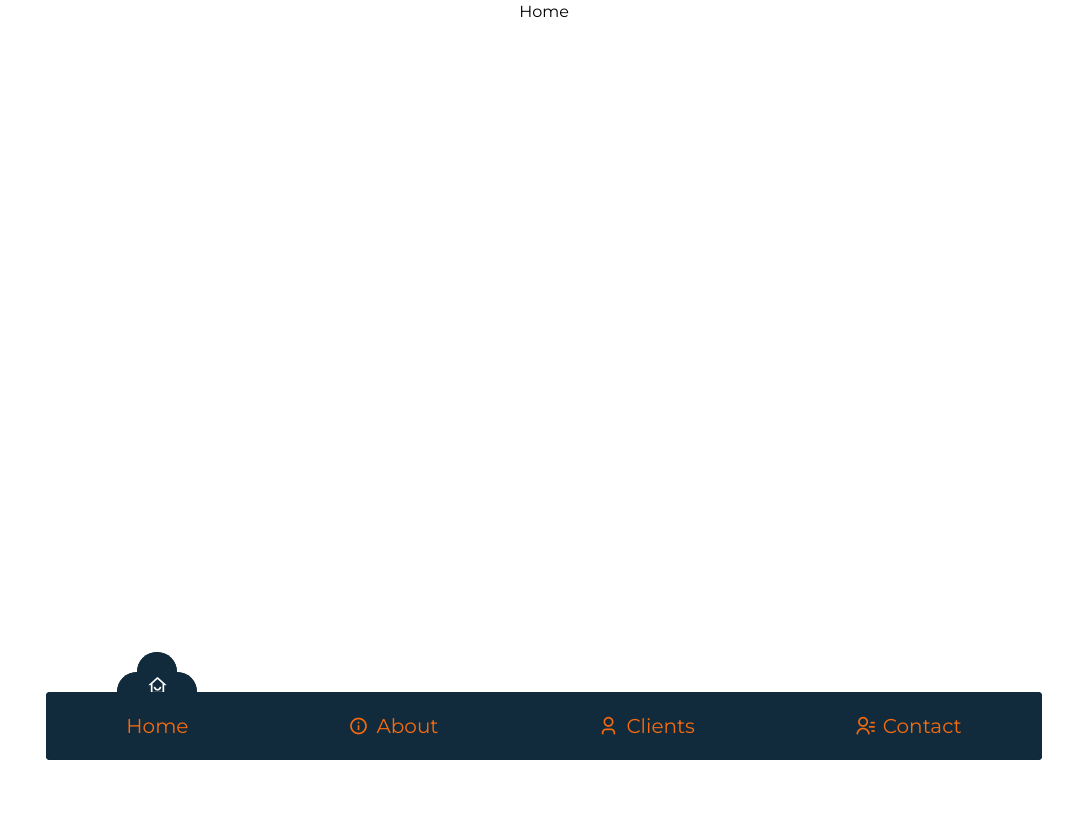
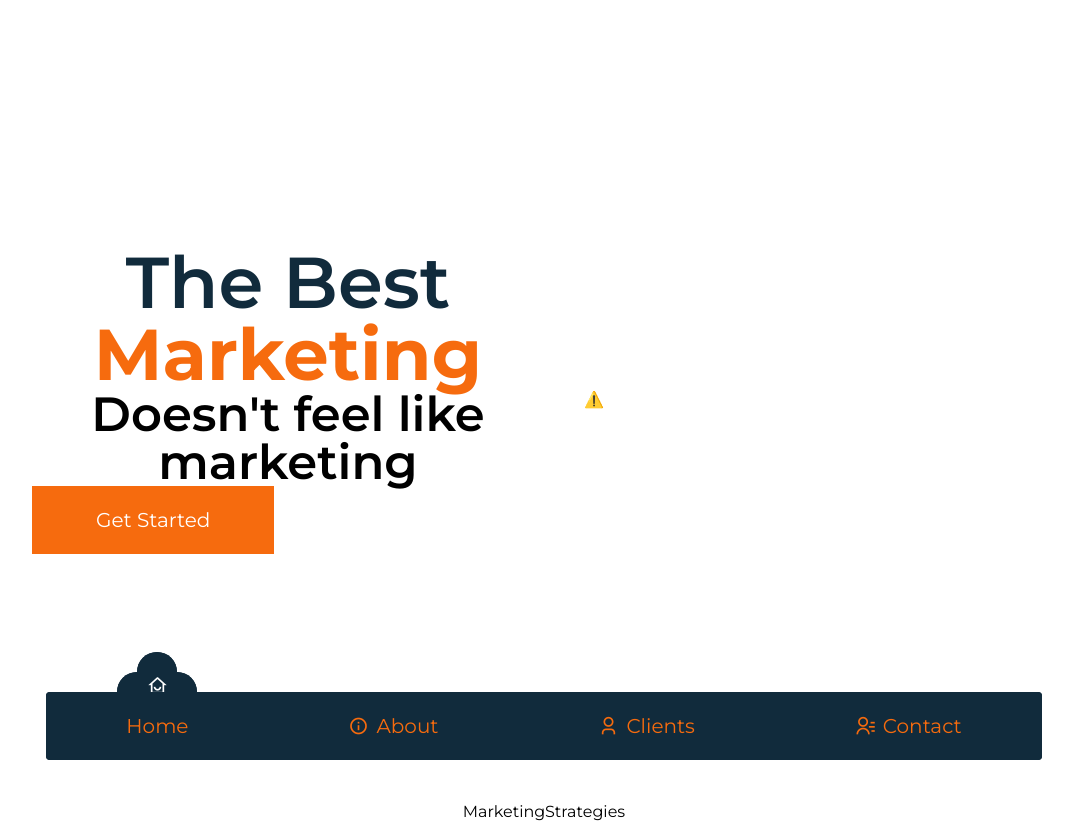
Before and after one commit to maxymlyskov/lengency, a React (Create React App) app: page / in a window 1280 px wide. Shown: the whole page, without its empty margins (96-1169 px from the left). Before the commit the page ends 800 px from the top, so only its background shows below. Built offline with nearby package versions, Linux system fonts and the light colour scheme; no server answers.

Commit message:
Added intro component to Home page.

```diff
--- a/public/index.html
+++ b/public/index.html
@@ -13,6 +13,7 @@
 
     <link rel="manifest" href="%PUBLIC_URL%/manifest.json" />
     <link href="https://cdn.jsdelivr.net/npm/remixicon@2.5.0/fonts/remixicon.css" rel="stylesheet">
+    <script src="https://unpkg.com/@lottiefiles/lottie-player@latest/dist/lottie-player.js"></script>
     <title>Sheytailwind</title>
   </head>
   <body>
--- /dev/null
+++ b/src/pages/Home/Intro.jsx
@@ -0,0 +1,28 @@
+import React from "react";
+
+function Intro() {
+  return (
+    <div className="grid grid-cols-2 h-screen items-center px-32">
+      <div className="flex flex-col  spacey-y-10">
+        <h1 className="text-7xl font-semibold text-primary">
+          The Best <br /> <b className="text-secondary">Marketing</b>
+        </h1>
+        <h1 className="text-5xl font-semibold">Doesn't feel like marketing</h1>
+        <button className="px-16 py-5 bg-secondary text-xl text-white max-w-max">
+          Get Started
+        </button>
+      </div>
+      <div className="p-10">
+        <lottie-player
+          src="https://assets1.lottiefiles.com/packages/lf20_hwcplx4x.json"
+          background="transparent"
+          speed="1"
+          loop
+          autoplay
+        ></lottie-player>
+      </div>
+    </div>
+  );
+}
+
+export default Intro;
--- /dev/null
+++ b/src/pages/Home/MarketingStrategies.jsx
@@ -0,0 +1,9 @@
+import React from 'react'
+
+function MarketingStrategies() {
+  return (
+    <div>MarketingStrategies</div>
+  )
+}
+
+export default MarketingStrategies
--- a/src/pages/Home/index.jsx
+++ b/src/pages/Home/index.jsx
@@ -1,14 +1,15 @@
-import React from 'react'
-import Layout from '../../components/Layout'
+import React from "react";
+import Layout from "../../components/Layout";
+import Intro from "./Intro";
+import MarketingStrategies from "./MarketingStrategies";
 
 function Home() {
   return (
     <Layout>
-
-    <div>Home</div>
-
+      <Intro />
+      <MarketingStrategies />
     </Layout>
-  )
+  );
 }
 
-export default Home
+export default Home;
```
